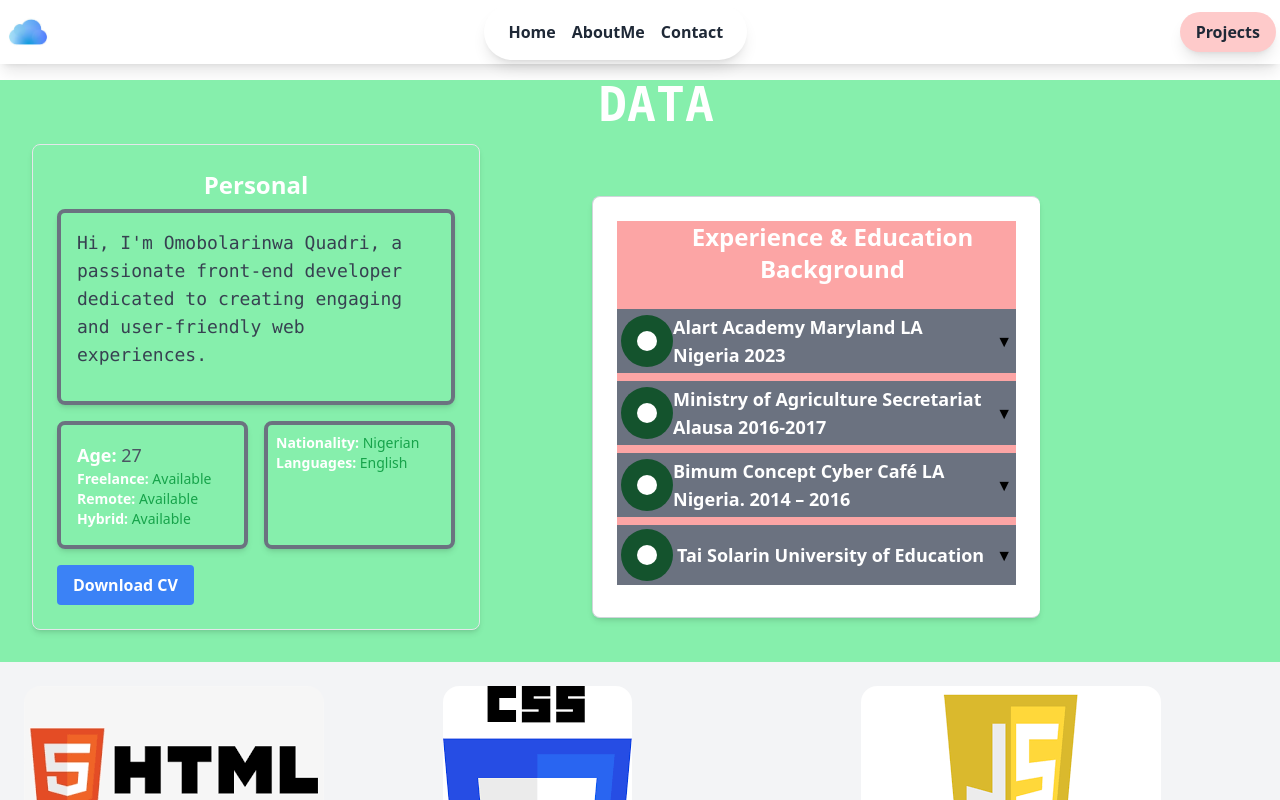
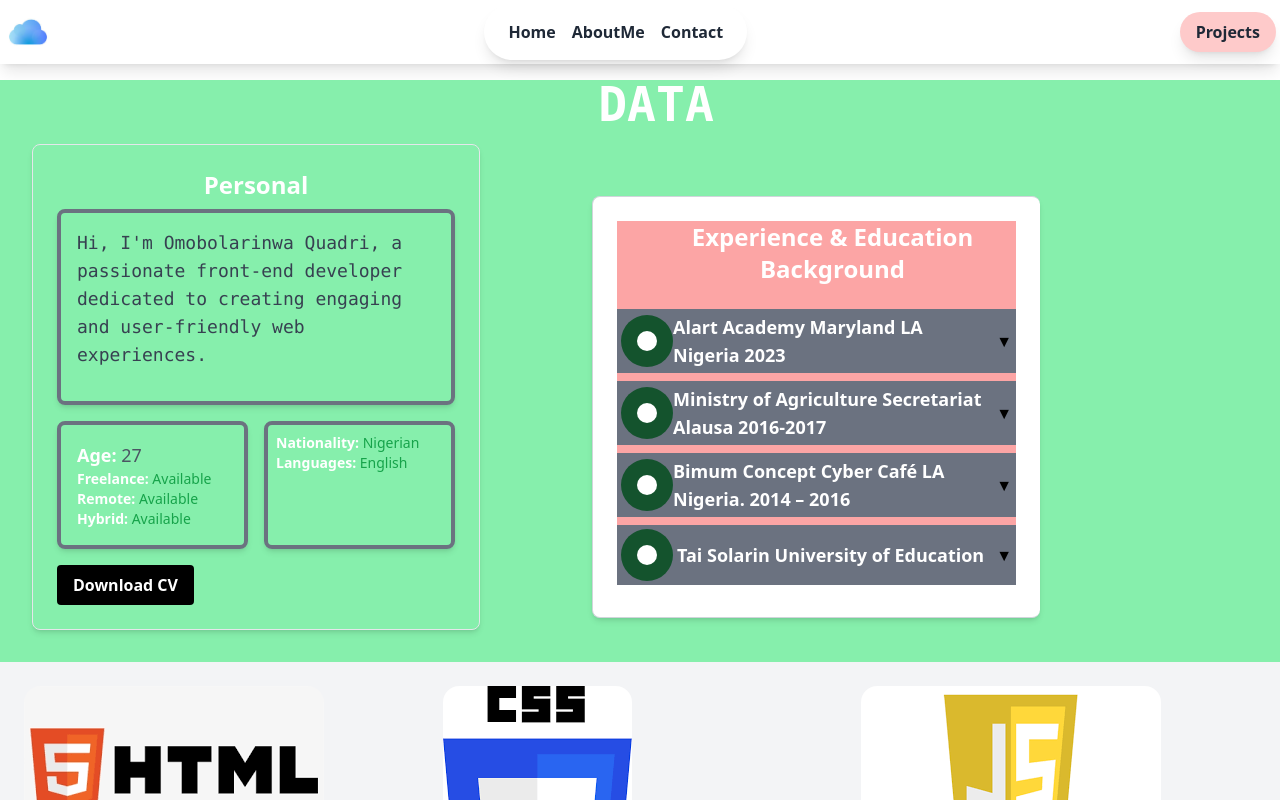
Before and after one commit to quadribola91/Portfolio0, a React (Create React App) app: page /AboutMe in a window 1280 px wide. Shown: the top 800 px of the page. Built offline with nearby package versions, Linux system fonts and the light colour scheme.

Commit message:
Update CVDownloadbutton.js

```diff
--- a/src/CVDownloadbutton.js
+++ b/src/CVDownloadbutton.js
@@ -37,7 +37,7 @@
 
   return (
     <button
-      className="bg-blue-500 hover:bg-blue-700 text-white font-bold py-2 px-4 rounded"
+      className="bg-black hover:bg-gray-700 text-white font-bold py-2 px-4 rounded"
       onClick={downloadCV}
     >
       Download CV
```
